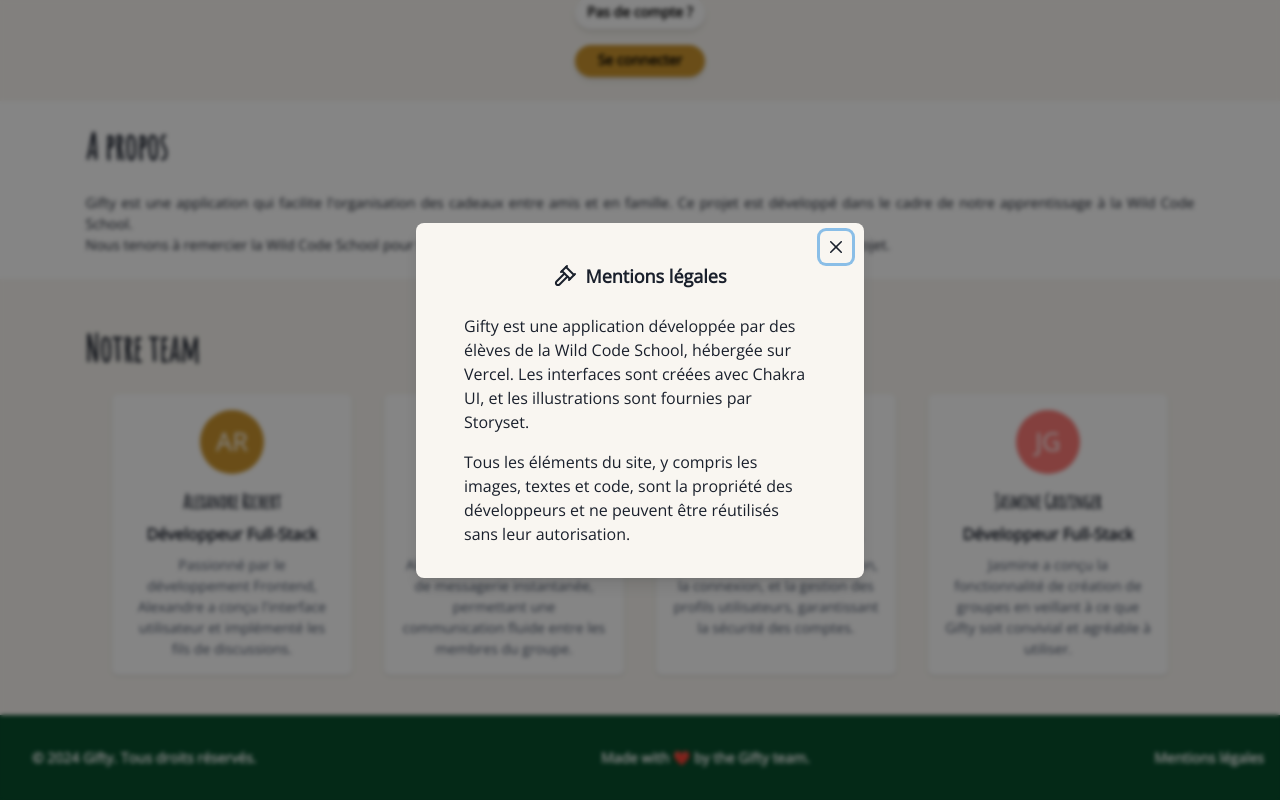
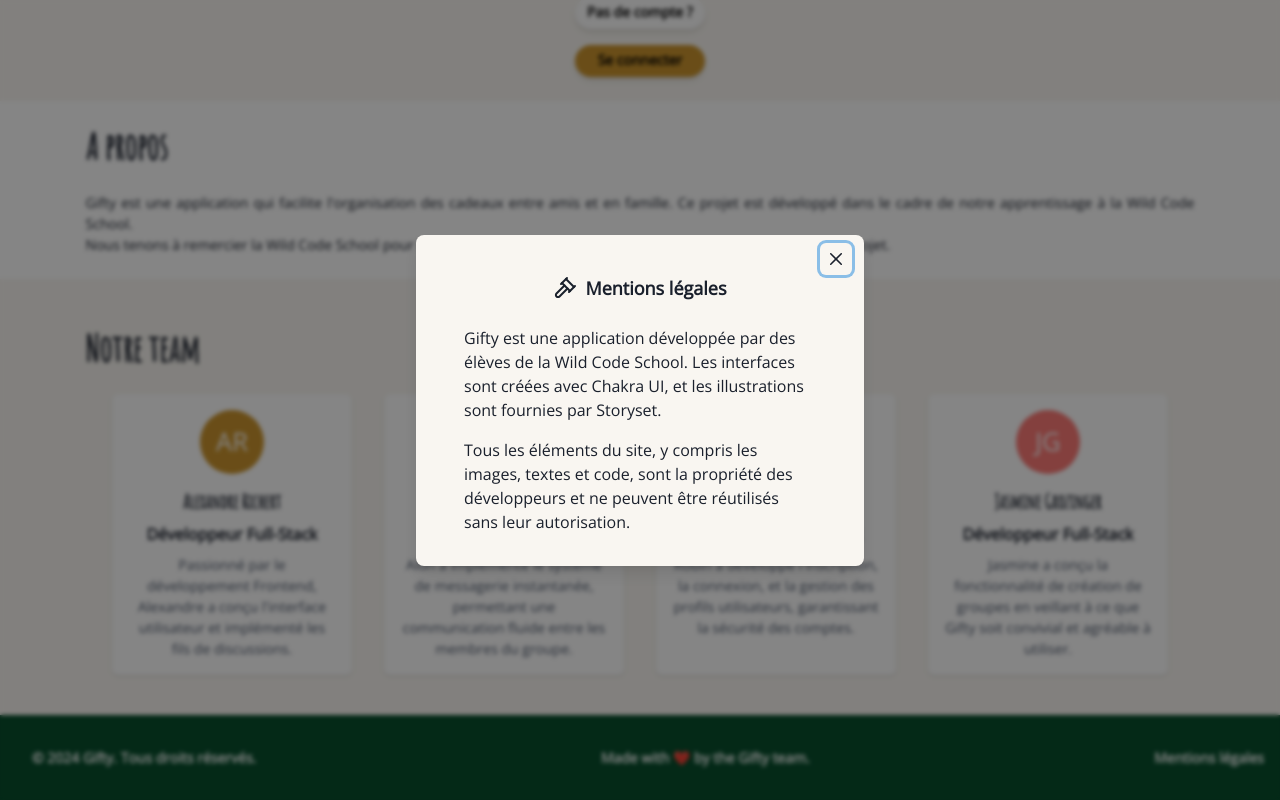
Before and after one commit to WildCodeSchool/2023-11-wns-bleu-g2-christmas-gifts-planner, a Next.js app in the folder frontend/: page / in a window 1280 px wide. Both pictures are taken after a click on the item "Mentions légales". Shown: the part 778-1578 px from the top of the page. Built offline with nearby package versions, Linux system fonts and the light colour scheme; a web font is replaced by a local one.

Commit message:
translation added on footer

```diff
--- a/frontend/src/components/Footer.tsx
+++ b/frontend/src/components/Footer.tsx
@@ -1,7 +1,10 @@
 import { Box, ListItem, UnorderedList } from "@chakra-ui/react";
 import LegalModal from "./LegalModal";
+import { useTranslation } from "react-i18next";
 
 export default function Footer() {
+  const { t } = useTranslation();
+
   return (
     <Box
       as="footer"
@@ -26,7 +29,7 @@ export default function Footer() {
           fontWeight="bold"
           fontSize="sm"
         >
-          © 2024 Gifty. Tous droits réservés.
+          {t("footer.copyright")}
         </ListItem>
         <ListItem
           listStyleType="none"
--- a/frontend/src/components/LegalModal.tsx
+++ b/frontend/src/components/LegalModal.tsx
@@ -33,7 +33,7 @@ export default function LegalModal() {
           cursor: "pointer",
         }}
       >
-        {t("legal-notices")}
+        {t("legal-notices.title")}
       </ListItem>
 
       <Modal
@@ -49,6 +49,7 @@ export default function LegalModal() {
           boxShadow="lg"
           mb={isMobile ? 0 : "auto"}
           mt="auto"
+          _dark={{ bg: "dark.surface10" }}
         >
           <ModalHeader
             display="flex"
@@ -59,21 +60,15 @@ export default function LegalModal() {
           >
             <Gavel />
             <Text fontSize="lg" fontWeight="bold">
-              {t("legal-notices")}
+              {t("legal-notices.title")}
             </Text>
           </ModalHeader>
           <ModalCloseButton />
           <ModalBody>
             <Text fontSize="md" mb={4}>
-              Gifty est une application développée par des élèves de la Wild
-              Code School, hébergée sur Vercel. Les interfaces sont créées avec
-              Chakra UI, et les illustrations sont fournies par Storyset.
+              {t("legal-notices.content")}
             </Text>
-            <Text fontSize="md">
-              Tous les éléments du site, y compris les images, textes et code,
-              sont la propriété des développeurs et ne peuvent être réutilisés
-              sans leur autorisation.
-            </Text>
+            <Text fontSize="md">{t("legal-notices.property")}</Text>
           </ModalBody>
         </ModalContent>
       </Modal>
--- a/frontend/src/locales/en/translation.json
+++ b/frontend/src/locales/en/translation.json
@@ -38,6 +38,9 @@
     "generic": "An error occurred. Please try again later"
   },
   "firstname": "Firstname",
+  "footer": {
+    "copyright": "© 2024 Gifty. All rights reserved."
+  },
   "forgot-password": "Forgot your password ?",
   "group-name": "Group name",
   "heading-organize": "Organize your Christmas present in group with",
@@ -46,7 +49,11 @@
   "incorrect-password": "Incorrect password",
   "join-to-start": "Join an existing group or create a new one to start exchanging presents ideas with your friends !",
   "lastname": "Lastname",
-  "legal-notices": "Legal notices",
+  "legal-notices": {
+    "title": "Legal notices",
+    "content": "Gifty is an application developed by students from Wild Code School. The interfaces are created with Chakra UI, and the illustrations are provided by Storyset.",
+    "property": "All elements of the site, including images, texts and code, are the property of the developers and cannot be reused without their permission."
+  },
   "modify": "Modify",
   "modify-old-password-is-different": "The password isn't the same !",
   "modify-password": "Modify the password",
--- a/frontend/src/locales/fr/translation.json
+++ b/frontend/src/locales/fr/translation.json
@@ -39,6 +39,9 @@
   },
   "firstname": "Prénom",
   "forgot-password": "Mot de passe oublié ?",
+  "footer": {
+    "copyright": "© 2024 Gifty. Tous droits réservés."
+  },
   "group-name": "Nom du groupe",
   "heading-organize": "Organisez vos cadeaux de Noël en groupe avec",
   "hello": "Bonjour",
@@ -46,7 +49,11 @@
   "incorrect-password": "Mot de passe incorrect",
   "join-to-start": "Rejoignez un groupe existant ou créez en un nouveau pour commencer à échanger des idées cadeaux avec vos amis !",
   "lastname": "Nom",
-  "legal-notices": "Mentions légales",
+  "legal-notices": {
+    "title": "Mentions légales",
+    "content": "Gifty est une application développée par des élèves de la Wild Code School. Les interfaces sont créées avec Chakra UI, et les illustrations sont fournies par Storyset.",
+    "property": "Tous les éléments du site, y compris les images, textes et code, sont la propriété des développeurs et ne peuvent être réutilisés sans leur autorisation."
+  },
   "modify": "Modifier",
   "modify-old-password-is-different": "Le mot de passe n'est pas le même !",
   "modify-password": "Modifier le mot de passe",
```
